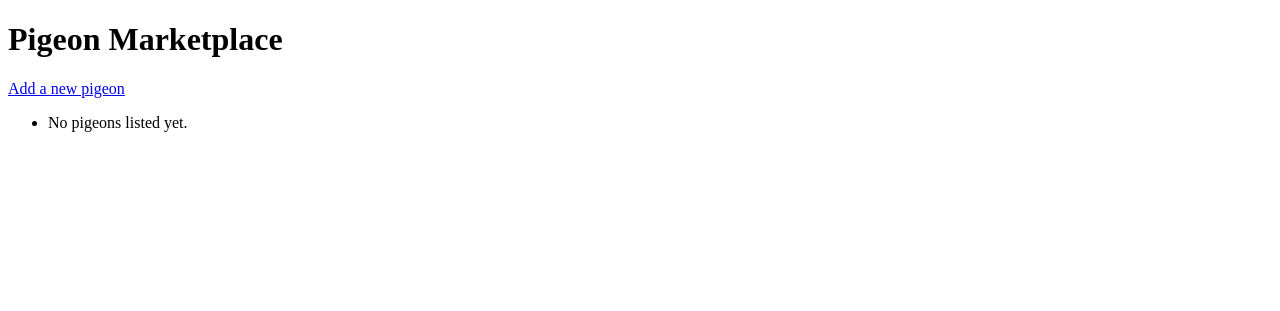
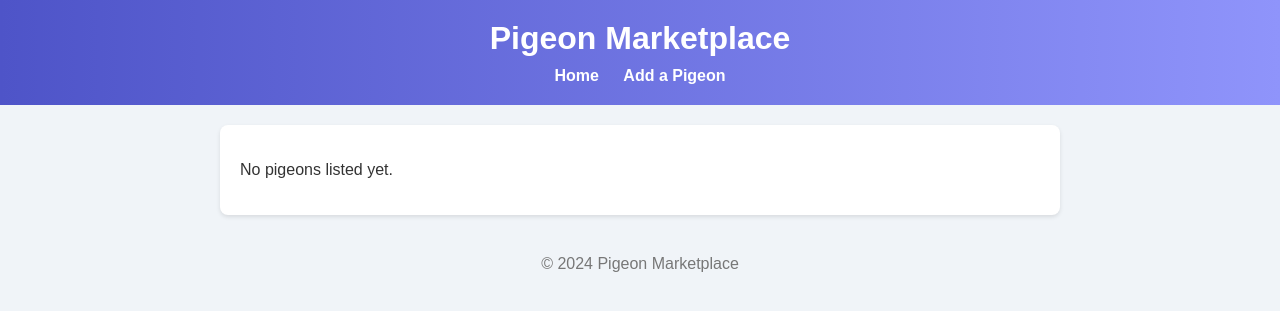
Before and after one commit to shayank-dev/codex, a Flask app: page / in a window 1280 px wide. Shown: the top 311 px of the page. Run offline with Flask 3, Linux system fonts and the light colour scheme.

Commit message:
Enhance UI with new base template and styles

```diff
--- /dev/null
+++ b/static/css/style.css
@@ -0,0 +1,90 @@
+body {
+    font-family: Arial, sans-serif;
+    margin: 0;
+    padding: 0;
+    background: #f0f4f8;
+    color: #333;
+}
+
+header {
+    background: linear-gradient(90deg, #4e54c8, #8f94fb);
+    color: #fff;
+    padding: 20px;
+    text-align: center;
+}
+header h1 {
+    margin: 0;
+    font-size: 2em;
+}
+header nav {
+    margin-top: 10px;
+}
+header nav a {
+    color: #fff;
+    margin: 0 10px;
+    text-decoration: none;
+    font-weight: bold;
+}
+header nav a:hover {
+    text-decoration: underline;
+}
+
+main {
+    max-width: 800px;
+    margin: 20px auto;
+    background: #fff;
+    padding: 20px;
+    border-radius: 8px;
+    box-shadow: 0 2px 4px rgba(0, 0, 0, 0.1);
+}
+
+ul.pigeons {
+    list-style: none;
+    padding: 0;
+    margin: 0;
+}
+.pigeon-card {
+    border-bottom: 1px solid #eee;
+    padding: 10px 0;
+}
+.pigeon-card:last-child {
+    border-bottom: none;
+}
+.pigeon-card strong {
+    font-size: 1.2em;
+}
+
+form label {
+    display: block;
+    margin-top: 10px;
+}
+form input,
+form textarea {
+    width: 100%;
+    padding: 8px;
+    border: 1px solid #ccc;
+    border-radius: 4px;
+    box-sizing: border-box;
+}
+form textarea {
+    resize: vertical;
+    height: 80px;
+}
+button {
+    background: #4e54c8;
+    color: #fff;
+    border: none;
+    padding: 10px 20px;
+    border-radius: 4px;
+    cursor: pointer;
+    margin-top: 10px;
+}
+button:hover {
+    background: #3639a1;
+}
+
+footer {
+    text-align: center;
+    padding: 20px;
+    color: #777;
+}
--- /dev/null
+++ b/templates/base.html
@@ -0,0 +1,21 @@
+<!doctype html>
+<html>
+<head>
+  <meta charset="utf-8">
+  <title>{% block title %}Pigeon Marketplace{% endblock %}</title>
+  <link rel="stylesheet" href="{{ url_for('static', filename='css/style.css') }}">
+</head>
+<body>
+  <header>
+    <h1><a href="{{ url_for('index') }}" style="color:inherit; text-decoration:none;">Pigeon Marketplace</a></h1>
+    <nav>
+      <a href="{{ url_for('index') }}">Home</a>
+      <a href="{{ url_for('add_pigeon') }}">Add a Pigeon</a>
+    </nav>
+  </header>
+  <main>
+    {% block content %}{% endblock %}
+  </main>
+  <footer>&copy; 2024 Pigeon Marketplace</footer>
+</body>
+</html>
--- a/templates/index.html
+++ b/templates/index.html
@@ -1,19 +1,17 @@
-<!doctype html>
-<html>
-<head>
-  <title>Pigeon Marketplace</title>
-</head>
-<body>
-  <h1>Pigeon Marketplace</h1>
-  <a href="{{ url_for('add_pigeon') }}">Add a new pigeon</a>
-  <ul>
-    {% for pigeon in pigeons %}
-      <li>
-        <strong>{{ pigeon.name }}</strong> - {{ pigeon.description }} - ${{ pigeon.price }}
-      </li>
-    {% else %}
-      <li>No pigeons listed yet.</li>
-    {% endfor %}
-  </ul>
-</body>
-</html>
+{% extends 'base.html' %}
+
+{% block title %}Pigeon Marketplace{% endblock %}
+
+{% block content %}
+  {% if pigeons %}
+    <ul class="pigeons">
+      {% for pigeon in pigeons %}
+        <li class="pigeon-card">
+          <strong>{{ pigeon.name }}</strong> - {{ pigeon.description }} - ${{ pigeon.price }}
+        </li>
+      {% endfor %}
+    </ul>
+  {% else %}
+    <p>No pigeons listed yet.</p>
+  {% endif %}
+{% endblock %}
```
Also changed, not shown: templates/add.html (+10 -13 lines).
